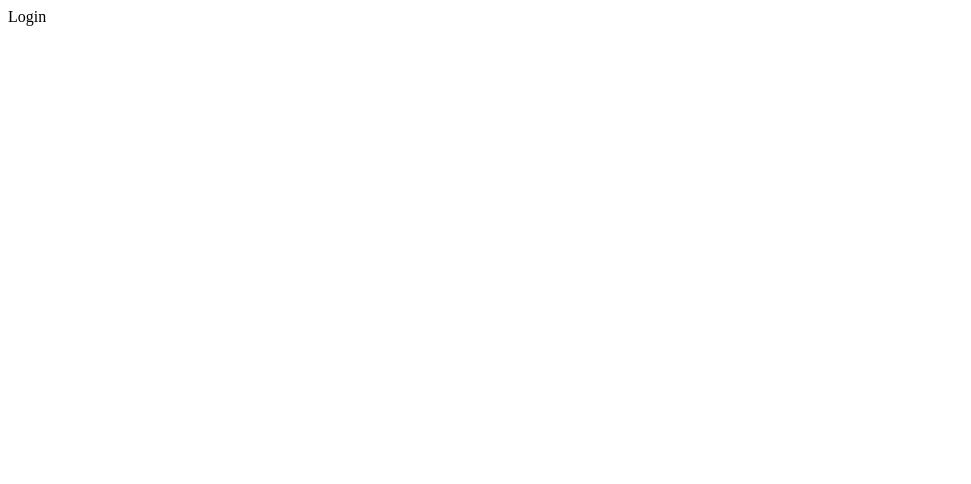
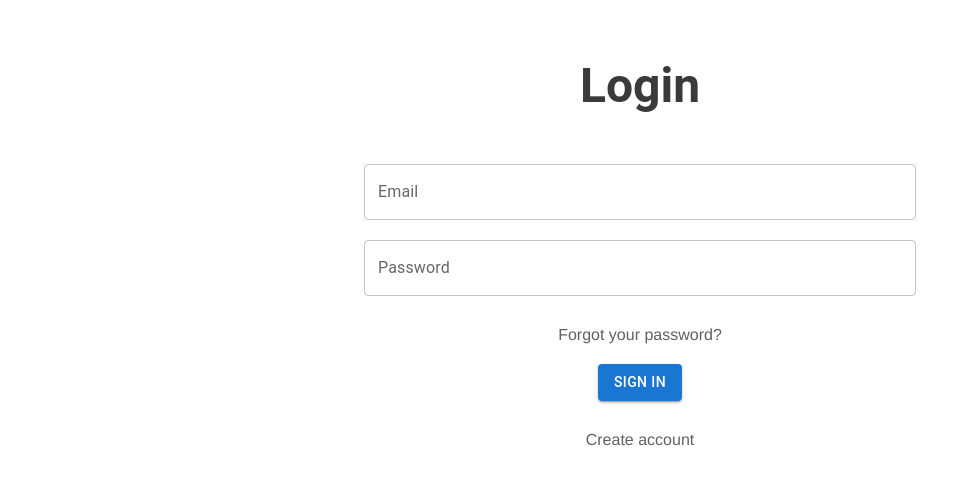
Before and after one commit to Manar-Fuqha/e-commerce, a React (Vite) app: page /auth/login in a window 1280 px wide. Shown: the top 484 px of the page, without its empty margins (0-971 px from the left). Built offline with nearby package versions, Linux system fonts and the light colour scheme.

Commit message:
add feature :add create login page

```diff
--- a/src/pages/login/Login.jsx
+++ b/src/pages/login/Login.jsx
@@ -1,9 +1,40 @@
-import React from 'react'
+import { Box, Typography ,TextField, Container, Button, Link } from '@mui/material'
+import { useForm } from "react-hook-form"
+import axios from 'axios'
 
 export default function Login() {
-  return (
-    <div>
-      Login
-    </div>
+  const {register , handleSubmit} =useForm({})
+
+    const loginForm = async(values)=>{
+
+      try{
+        const response = await axios.post(`https://knowledgeshop.runasp.net/api/Auth/Account/Login`,values);
+        if(response.status ===200){
+          localStorage.setItem("token",response.data.accessToken)
+        }
+      }
+      catch(err){
+        ;console.log(err)
+      }
+    }
+
+    return (
+      <Box className="login-form" sx={{ display:'flex', flexDirection:'column' , padding:'50px'}}>
+        <Typography sx={{ m:'auto' , fontWeight:'bold' , pb:'50px', color:'#3a3a3a'}} variant='h3' component="h1">Login</Typography>
+
+        <Container maxWidth="sm">
+        <Box onSubmit={handleSubmit(loginForm)} component={"form"} sx={{display:'flex',gap:'20px' , flexDirection:'column'}}>
+        <TextField {...register('email')}  label="Email" variant="outlined" />
+
+        <TextField {...register('password')}  label="Password" variant="outlined" />
+      <Link href="#" sx={{m:'auto',fontWeight:'400' , fontFamily:"Helvetica, Arial, sans-serif" , pt:'10px' , textDecoration:'none' , color:'#606060' , cursor:'pointer'}}>Forgot your password?</Link>
+
+        <Button sx={{m:'auto', width:'fit-content'}} type='submit' variant="contained">Sign In</Button>
+      <Link href="/auth/register" sx={{m:'auto',fontWeight:'400' , fontFamily:"Helvetica, Arial, sans-serif" , py:'10px' , textDecoration:'none' , color:'#606060' , cursor:'pointer'}}>Create account</Link>
+
+        </Box>
+      </Container>
+      </Box>
+
   )
 }
```
